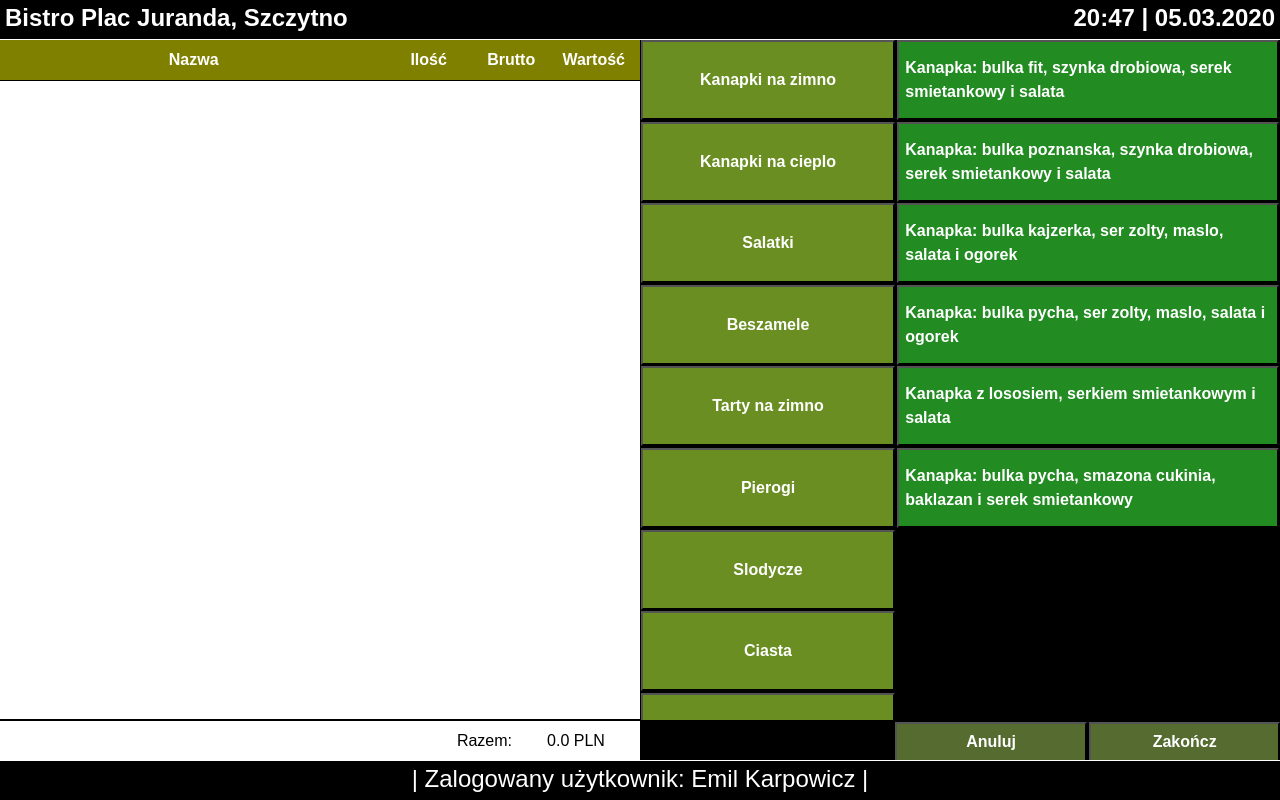
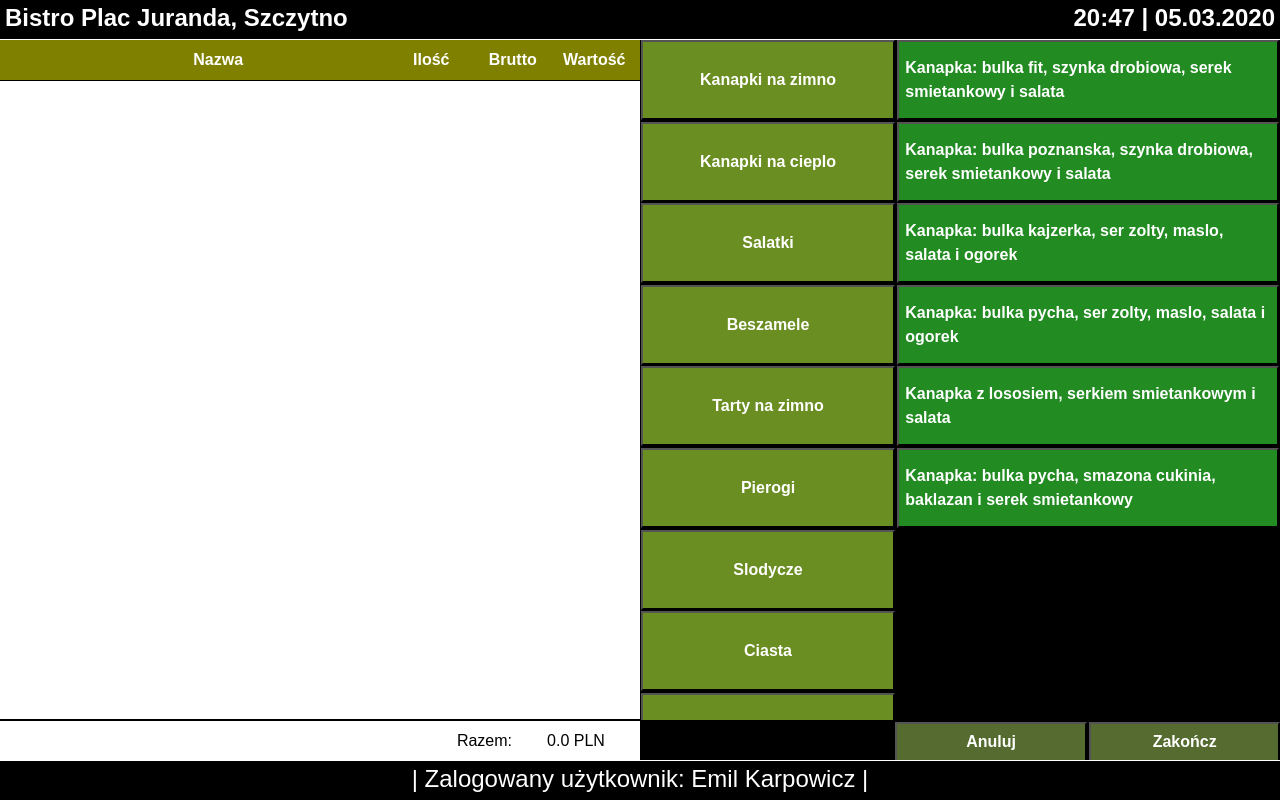
Before and after one commit to eMIKARp/bistro-management-tool-app, a Django app: page /bistro/panel_transakcji in a window 1280 px wide. Run offline with Django 3.2, Linux system fonts and the light colour scheme; the first user in the database is signed in; data comes from the database, SQL or seed files in the repository; some libraries are stand-ins or nearby versions.

Commit message:
Another commit

```diff
--- a/static/css/BistroManagementToolApp/styles_transaction_page.css
+++ b/static/css/BistroManagementToolApp/styles_transaction_page.css
@@ -37,7 +37,8 @@
         align-items: center;
     }
 
-    #header_nazwa{width: 60%;}
+    #header_buttons{width:5.8vh}
+    #header_nazwa{width: 55%;}
     #header_ilosc{width:20%}
     #header_brutto {
         width: 0%;
@@ -288,22 +293,25 @@
         height: 85vh;
     }
 
-    #header_nazwa{width: 61%}
-    #header_ilosc{width:13%}
+    #header_buttons{width: 5.8vh}
+    #header_nazwa{width: 55%}
+    #header_ilosc{width:13%;justify-content:  center;}
     #header_brutto {
         width: 13%;
         display:flex;
+        justify-content:  center;
     }
-    #header_total{width: 13%}
+    #header_total{width: 13%;justify-content: center;}
 
     #buttons{width: 5.8vh}
-    #nazwa{width: 51%}
-    #ilosc{width:13%}
+    #nazwa{width: 55%; justify-content: flex-start;padding-left: 15px}
+    #ilosc{width:13%;justify-content:  center;}
     #cena_brutto {
         width: 13%;
         display:flex;
+        justify-content:  center;
     }
-    #total_value{width: 13%}
+    #total_value{width: 13%;justify-content:  center;}
 
 }
 
--- a/templates/BistroManagementToolApp/panel_transakcji.html
+++ b/templates/BistroManagementToolApp/panel_transakcji.html
@@ -18,6 +18,7 @@
 {% block body_block %}
     <div class="transaction_window">
         <div class="transction_window_header">
+            <div id="header_buttons" class="header_item"></div>
             <div id="header_nazwa" class="header_item"><strong>Nazwa</strong></div>
             <div id="header_ilosc" class="header_item"><strong>Ilość</strong></div>
             <div id="header_brutto" class="header_item"><strong>Brutto</strong></div>
```
Also changed, not shown: other parts of static/css/BistroManagementToolApp/styles_transaction_page.css (+5 -1 lines), db.sqlite3.
